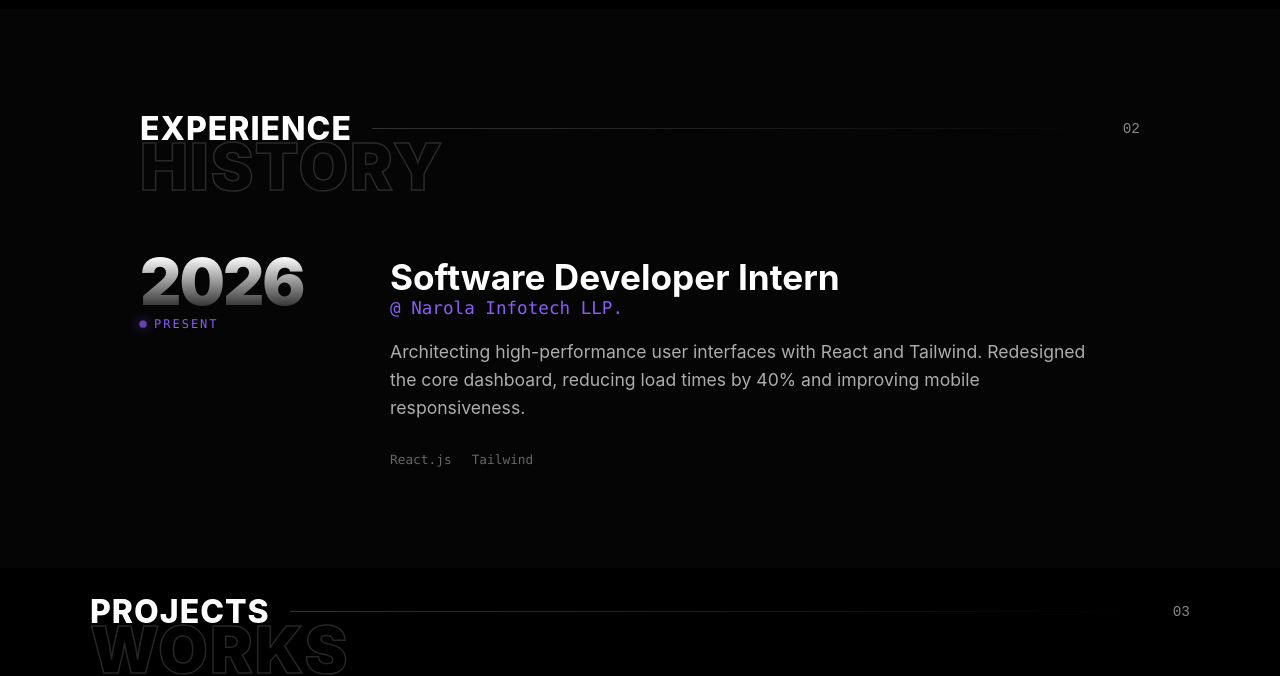
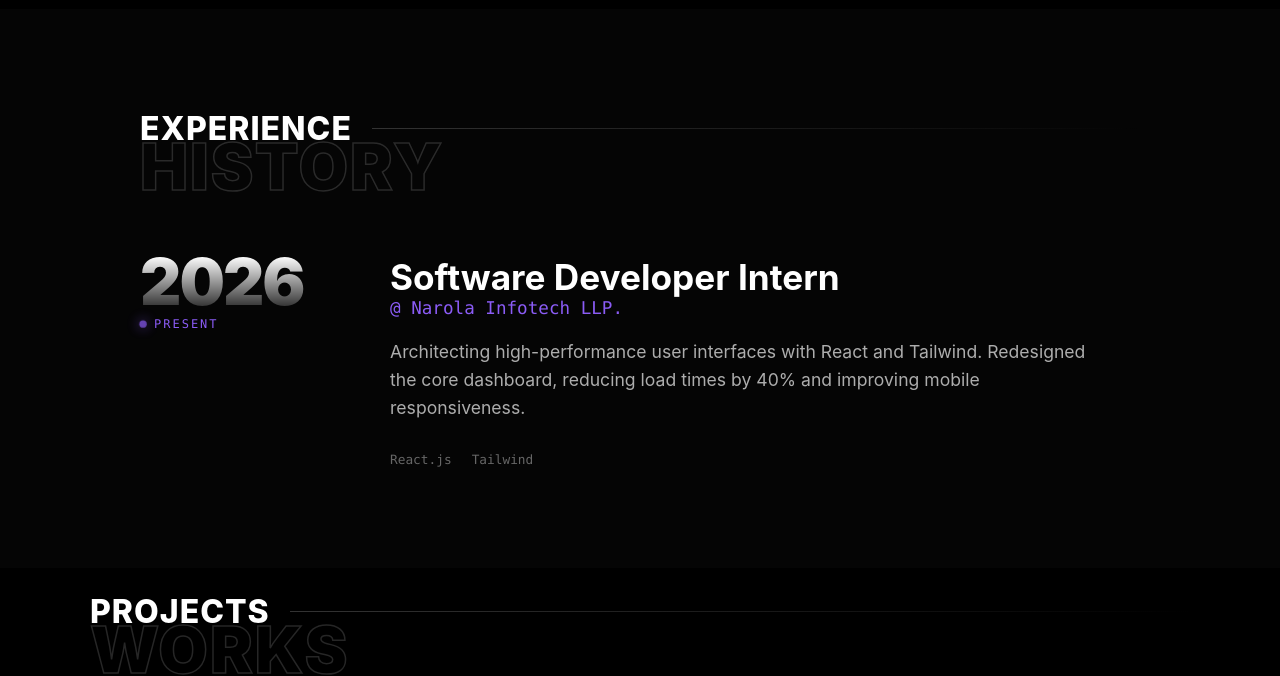
Before and after one commit to 19Dishank/portfolio-app, a React (Create React App) app: page / in a window 1280 px wide. Shown: the part 1680-2356 px from the top of the page. Built offline with nearby package versions, Linux system fonts and the light colour scheme.

Commit message:
Design bug fixed

```diff
--- a/src/App.js
+++ b/src/App.js
@@ -443,11 +443,11 @@ function App() {
               height: "1px",
               background: "linear-gradient(90deg, #333, transparent)"
             }}></div>
-            <span style={{
+            {/* <span style={{
               fontFamily: "monospace",
               color: "#888",
               fontSize: "0.9rem"
-            }}>01</span>
+            }}>01</span> */}
           </div>
 
           {/* Increased Opacity Ghost Typography */}
@@ -539,11 +539,11 @@ function App() {
           <div
             style={{
               position: "relative",
-              zIndex: 2,
-              padding: "1.5rem 0rem 0rem 0rem",
-              width: "90%",       // Changed from 100% to 90% to prevent touching edges
-              maxWidth: "1100px",
-              margin: "0 auto",   // Keeps it centered
+            zIndex: 2,
+            padding: "1.5rem 0rem 0rem 0rem",
+            width: "90%",       // Changed from 100% to 90% to prevent touching edges
+            maxWidth: "1100px",
+            margin: "0 auto",   // Keeps it centered
             }}
           >
             {/* The Sharp Header Row */}
@@ -568,11 +568,11 @@ function App() {
                 height: "1px",
                 background: "linear-gradient(90deg, #333, transparent)"
               }}></div>
-              <span style={{
+              {/* <span style={{
                 fontFamily: "monospace",
                 color: "#888",
                 fontSize: "0.9rem"
-              }}>03</span>
+              }}>03</span> */}
             </div>
 
             {/* High Contrast Ghost Typography */}
--- a/src/ui/experience/Experience.jsx
+++ b/src/ui/experience/Experience.jsx
@@ -57,11 +57,11 @@ const Experience = forwardRef((props, ref) => {
                             height: "1px",
                             background: "linear-gradient(90deg, #333, transparent)"
                         }}></div>
-                        <span style={{
+                        {/* <span style={{
                             fontFamily: "monospace",
                             color: "#888",
                             fontSize: "0.9rem"
-                        }}>02</span>
+                        }}>02</span> */}
                     </div>
 
                     <div style={{
```
